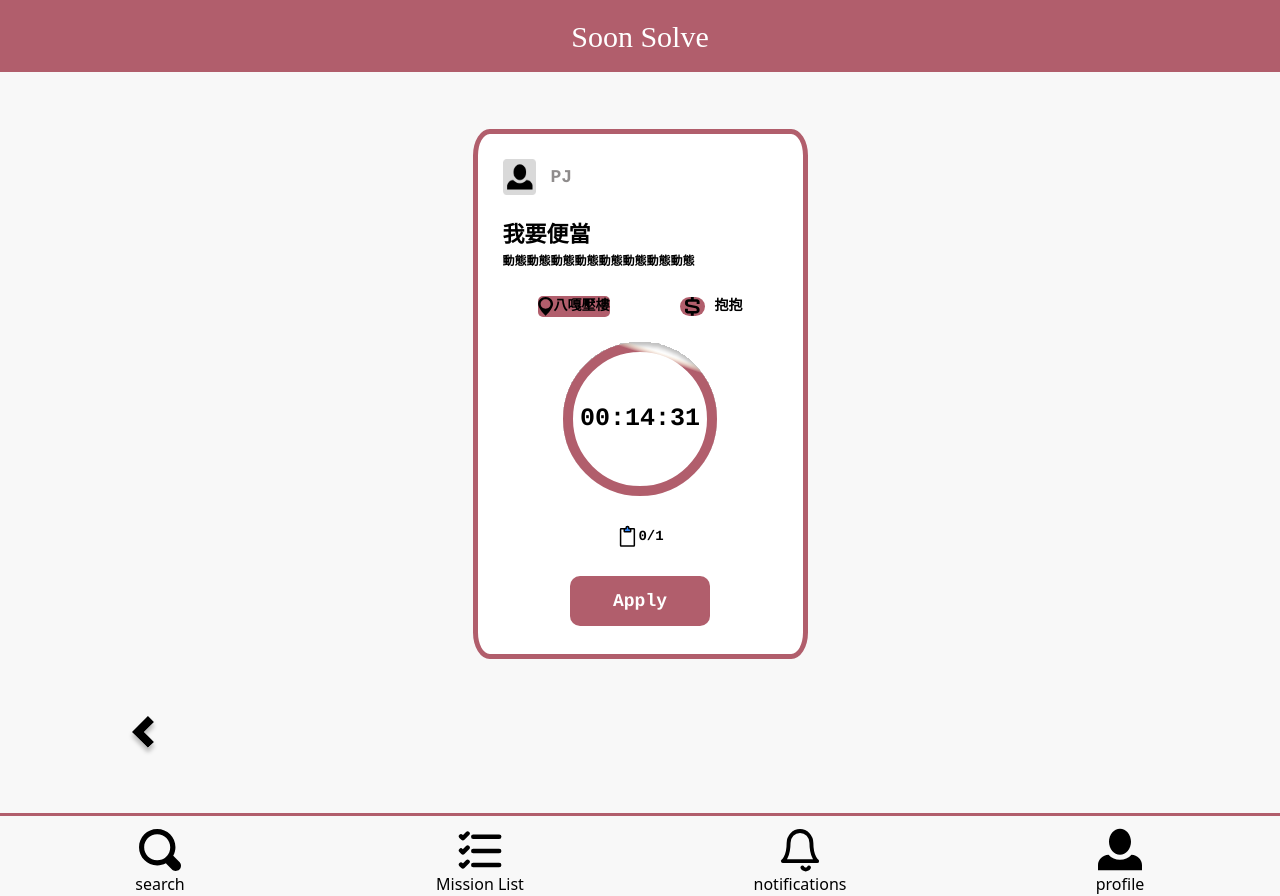
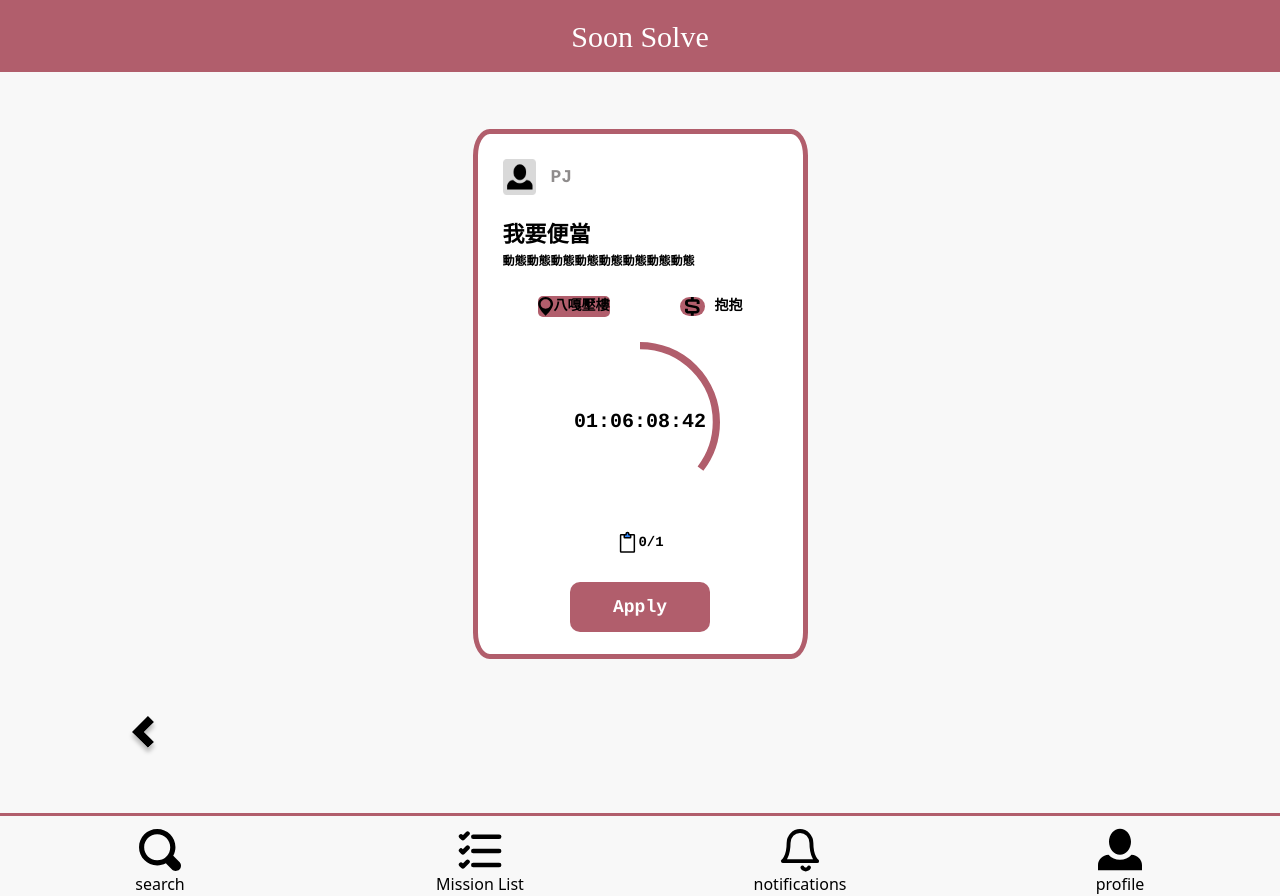
Before and after one commit to ZaiKuku/Soon-Solve, a Next.js app in the folder frontend/: page /task in a window 1280 px wide. Built offline with nearby package versions, Linux system fonts and the light colour scheme; a web font is replaced by a local one.

Commit message:
add dynamic countdown timer

```diff
--- a/frontend/package.json
+++ b/frontend/package.json
@@ -9,6 +9,9 @@
     "lint": "next lint"
   },
   "dependencies": {
+    "@emotion/react": "^11.11.1",
+    "@emotion/styled": "^11.11.0",
+    "@mui/material": "^5.14.5",
     "autoprefixer": "10.4.14",
     "eslint-config-next": "13.4.13",
     "next": "13.4.13",
--- /dev/null
+++ b/frontend/src/components/ProgressIndicator.jsx
@@ -0,0 +1,31 @@
+import React from "react";
+import CircularProgress from "@mui/material/CircularProgress";
+
+function ProgressIndicator({ createdAt, deadline }) {
+  // Convert to Date objects
+  const createdAtDate = new Date(createdAt);
+  const currentDateTime = new Date();
+  const deadlineDate = new Date(deadline);
+
+  // Calculate durations
+  const totalDuration = deadlineDate - createdAtDate;
+  const elapsedDuration = currentDateTime - createdAtDate;
+
+  // Calculate percentage progress
+  const progressPercentage = 100 - (elapsedDuration / totalDuration) * 100;
+
+  return (
+    <CircularProgress
+      variant="determinate"
+      value={progressPercentage}
+      style={{
+        color: "rgba(177, 94, 108, 1)",
+        width: "160px",
+        height: "160px",
+      }}
+      thickness={2}
+    />
+  );
+}
+
+export default ProgressIndicator;
--- a/frontend/src/components/Task.jsx
+++ b/frontend/src/components/Task.jsx
@@ -1,10 +1,11 @@
 // "use client";
 
-import { useState } from "react";
+import { useState, useEffect } from "react";
 // import nookies from "nookies";
 // import axios from "axios";
 import Image from "next/legacy/image";
 import styles from "../styles/task.module.scss";
+import ProgressIndicator from "./ProgressIndicator";
 
 const data = {
   tasks: [
@@ -12,9 +13,9 @@ const data = {
       id: 1,
       title: "我要便當",
       poster_id: 1,
-      created_at: "2023-04-09 22:21:48",
+      created_at: "2023-08-15 15:31:48",
       closed_at: "2023-04-09 22:21:48",
-      deadline: "2023-04-10 12:53:05",
+      deadline: "2023-08-15 15:40:05",
       task_vacancy: 0,
       approved_count: 1,
       content: "動態動態動態動態動態動態動態動態",
@@ -29,6 +30,9 @@ const data = {
   next_cursor: "KHEAX0GAFjlPyyqAqTcQOXTLKgIVvshji9AqRmuAGjCDESoLlUrrIn7P",
 };
 
+function Task() {
+  const [hasApplied, setHasApplied] = useState(false);
+  const [countdown, setCountdown] = useState([]);
   const titleArray = data.tasks.map((task) => task.title);
   const contentArray = data.tasks.map((task) => task.content);
   const locationArray = data.tasks.map((task) => task.location);
@@ -37,12 +41,8 @@ const rewardArray = data.tasks.map((task) => task.reward);
   const taskVacancyArray = data.tasks.map((task) => task.task_vacancy);
   const approvedCountArray = data.tasks.map((task) => task.approved_count);
   const statusArray = data.tasks.map((task) => task.status);
-
-const countdown = data.tasks.map((task) => {
-  const createdAt = new Date(task.created_at);
-  const deadline = new Date(task.deadline);
-  return deadline.getTime() - createdAt.getTime();
-});
+  const createdAtArray = data.tasks.map((task) => task.created_at);
+  const deadlineArray = data.tasks.map((task) => task.deadline);
 
   const countdownInDays = countdown.map((diff) =>
     Math.floor(diff / (1000 * 60 * 60 * 24))
@@ -50,23 +50,43 @@ const countdownInDays = countdown.map((diff) =>
   const formattedCountdownInDays = countdownInDays.map((day) =>
     day < 10 ? `0${day}` : String(day)
   );
+
   const countdownInHours = countdown.map((diff) =>
     Math.floor(diff / (1000 * 60 * 60))
   );
-const hoursRemainder = countdownInHours.map((hours) => hours % 24); // Get remainder after dividing by 60
+  const hoursRemainder = countdownInHours.map((hours) => hours % 24);
   const formattedCountdownInHours = hoursRemainder.map((hour) =>
     hour < 10 ? `0${hour}` : String(hour)
   );
-const countdownInSeconds = countdown.map((diff) =>
+
+  const countdownInMinutes = countdown.map((diff) =>
     Math.floor(diff / (1000 * 60))
-); // Convert milliseconds to seconds
-const secondsRemainder = countdownInSeconds.map((seconds) => seconds % 60); // Get remainder after dividing by 60
-console.log(formattedCountdownInDays);
-console.log(formattedCountdownInHours);
-console.log(secondsRemainder);
+  );
+  const minutesRemainder = countdownInMinutes.map((minutes) => minutes % 60);
+  const formattedCountdownInMinutes = minutesRemainder.map((minute) =>
+    minute < 10 ? `0${minute}` : String(minute)
+  );
 
-function Task() {
-  const [hasApplied, setHasApplied] = useState(false);
+  const countdownInSeconds = countdown.map((diff) => Math.floor(diff / 1000));
+  const secondsRemainder = countdownInSeconds.map((seconds) => seconds % 60);
+  const formattedCountdownInSeconds = secondsRemainder.map((second) =>
+    second < 10 ? `0${second}` : String(second)
+  );
+
+  useEffect(() => {
+    const interval = setInterval(() => {
+      setCountdown(
+        data.tasks.map((task) => {
+          const now = new Date();
+          const deadline = new Date(task.deadline);
+          const diff = deadline.getTime() - now.getTime();
+          return diff;
+        })
+      );
+    }, 1000);
+
+    return () => clearInterval(interval); // Clear the interval when the component is unmounted
+  }, []);
 
   return (
     <div className={styles.taskContainer}>
@@ -119,81 +139,13 @@ function Task() {
         </div>
       </div>
       <div className={styles.countdownContainer}>
-        <svg
-          xmlns="http://www.w3.org/2000/svg"
-          width="154"
-          height="154"
-          viewBox="0 0 154 154"
-          fill="none"
-        >
-          <g filter="url(#filter0_i_2_375)">
-            <path
-              d="M154 77C154 119.526 119.526 154 77 154C34.4741 154 0 119.526 0 77C0 34.4741 34.4741 0 77 0C119.526 0 154 34.4741 154 77Z"
-              fill="white"
+        <ProgressIndicator
+          createdAt={createdAtArray}
+          deadline={deadlineArray}
         />
-          </g>
-          <path
-            d="M149 77C149 116.765 116.765 149 77 149C37.2355 149 5 116.765 5 77C5 37.2355 37.2355 5 77 5C116.765 5 149 37.2355 149 77Z"
-            stroke="url(#paint0_linear_2_375)"
-            strokeWidth="10"
-          />
-          <defs>
-            <filter
-              id="filter0_i_2_375"
-              x="0"
-              y="0"
-              width="154"
-              height="158"
-              filterUnits="userSpaceOnUse"
-              colorInterpolationFilters="sRGB"
-            >
-              <feFlood floodOpacity="0" result="BackgroundImageFix" />
-              <feBlend
-                mode="normal"
-                in="SourceGraphic"
-                in2="BackgroundImageFix"
-                result="shape"
-              />
-              <feColorMatrix
-                in="SourceAlpha"
-                type="matrix"
-                values="0 0 0 0 0 0 0 0 0 0 0 0 0 0 0 0 0 0 127 0"
-                result="hardAlpha"
-              />
-              <feOffset dy="4" />
-              <feGaussianBlur stdDeviation="2" />
-              <feComposite
-                in2="hardAlpha"
-                operator="arithmetic"
-                k2="-1"
-                k3="1"
-              />
-              <feColorMatrix
-                type="matrix"
-                values="0 0 0 0 0 0 0 0 0 0 0 0 0 0 0 0 0 0 0.25 0"
-              />
-              <feBlend
-                mode="normal"
-                in2="shape"
-                result="effect1_innerShadow_2_375"
-              />
-            </filter>
-            <linearGradient
-              id="paint0_linear_2_375"
-              x1="65.065"
-              y1="6.93"
-              x2="67.375"
-              y2="2.0653e-07"
-              gradientUnits="userSpaceOnUse"
-            >
-              <stop stopColor="#B15E6C" />
-              <stop offset="1" stopColor="#F6E4B6" stopOpacity="0" />
-            </linearGradient>
-          </defs>
-        </svg>
         <div className={styles.countdown}>
-          {formattedCountdownInDays}:{formattedCountdownInHours}:
-          {secondsRemainder}
+          {formattedCountdownInDays[0]}:{formattedCountdownInHours[0]}:
+          {formattedCountdownInMinutes[0]}:{formattedCountdownInSeconds[0]}
         </div>
       </div>
       <div className={styles.applicantsNumeberContainer}>
--- a/frontend/src/styles/task.module.scss
+++ b/frontend/src/styles/task.module.scss
@@ -90,7 +90,7 @@
       position: absolute;
       color: #000;
       font-family: "Noto Sans TC", Courier, monospace;
-      font-size: 25px;
+      font-size: 20px;
       font-style: normal;
       font-weight: 700;
     }
```
Also changed, not shown: 1 other file (tests, documents, lock files or other folders). Lines whose indentation alone changed are shown as unchanged.
